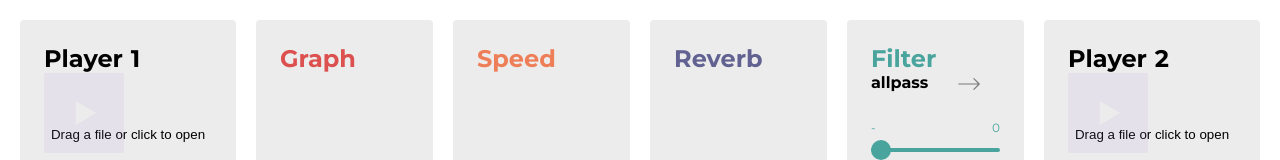
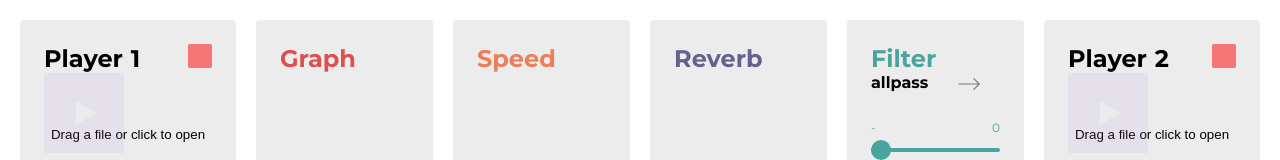
Before and after one commit to nckn/effe, a Nuxt app: page / in a window 1280 px wide. Shown: the top 160 px of the page. Built offline with nearby package versions, Linux system fonts and the light colour scheme; no server answers.

Commit message:
Loading sound from freesound.org

```diff
--- a/assets/scss/main.scss
+++ b/assets/scss/main.scss
@@ -509,6 +509,20 @@ input[type="submit"] {
   &:hover {
     opacity: 1;
   }
+  border-radius: 2px;
+  &.square {
+    width: 24px;
+    height: 24px;
+    position: absolute;
+    background: red;
+    &.top-right {
+      // top: 12px;
+      // right: 12px;
+      top: 0;
+      right: 0;
+      z-index: 10;
+    }
+  }
 }
 
 
--- a/components/MainView.vue
+++ b/components/MainView.vue
@@ -29,8 +29,8 @@ export default {
   data () {
     return {
       players: [
-        {name: 'Player 1', type: 'player', isPlaying: false, isOn: true, vol: 0.8},
-        {name: 'Player 2', type: 'player', isPlaying: false, isOn: true, vol: 0.8}
+        {name: 'Player 1', type: 'player', isPlaying: false, isOn: true, vol: 0.8, id: 1},
+        {name: 'Player 2', type: 'player', isPlaying: false, isOn: true, vol: 0.8, id: 2}
       ],
       nodes: [
         {name: 'Graph', class_name: 'graph', isOn: true},
@@ -98,6 +98,21 @@ export default {
     )
   },
   methods: {
+    playDemo (id) {
+      var s = this
+      console.log(id)
+      const URL = 'https://freesound.org/data/previews/320/320801_2626519-lq.mp3'
+      let yodelBuffer
+      window
+        .fetch(URL)
+        .then(response => response.arrayBuffer())
+        .then(arrayBuffer => s.aC.decodeAudioData(arrayBuffer))
+        .then(audioBuffer => {
+          // playButton.disabled = false
+          // yodelBuffer = audioBuffer
+          console.log(audioBuffer)
+        })
+    },
     iterateFilter () {
       var s = this
       s.browser++
--- a/components/PlayerNode.vue
+++ b/components/PlayerNode.vue
@@ -2,7 +2,7 @@
   .node.player(@drop="dropEvent" @dragover="dragOver" v-show="node.isOn" v-bind:id="player_id" v-bind:class="{ ishovering: isHovering && !fileIsLoaded }" @dragleave="turnOffHoverState")
     .gui-wrapper
       h2 {{ node.name }}
-      .button.load-demo-btn
+      .button.square.top-right(@click="loadDemo")
       #start-one.button-reg-one.invisible.drop(for='file-upload' @click="togglePlay" ref="start_box" name="player-one" v-bind:class="{ on: node.isPlaying}")
         div#upload-button-one(for='file-upload' ref="upload_btn")
         .play-icon(ref="buttonicon")
@@ -60,9 +60,12 @@ export default {
     self.uploadBtn = self.$refs.upload_btn
   },
   methods: {
+    loadDemo () {
+      this.$parent.playDemo(this.node.id)
+    },
     onFileSelected (e) {
       var self = this
-      console.log(e)
+      // console.log(e)
       self.droppedFile = e.target.files[0]
     },
     ctlVol (e) {
```
